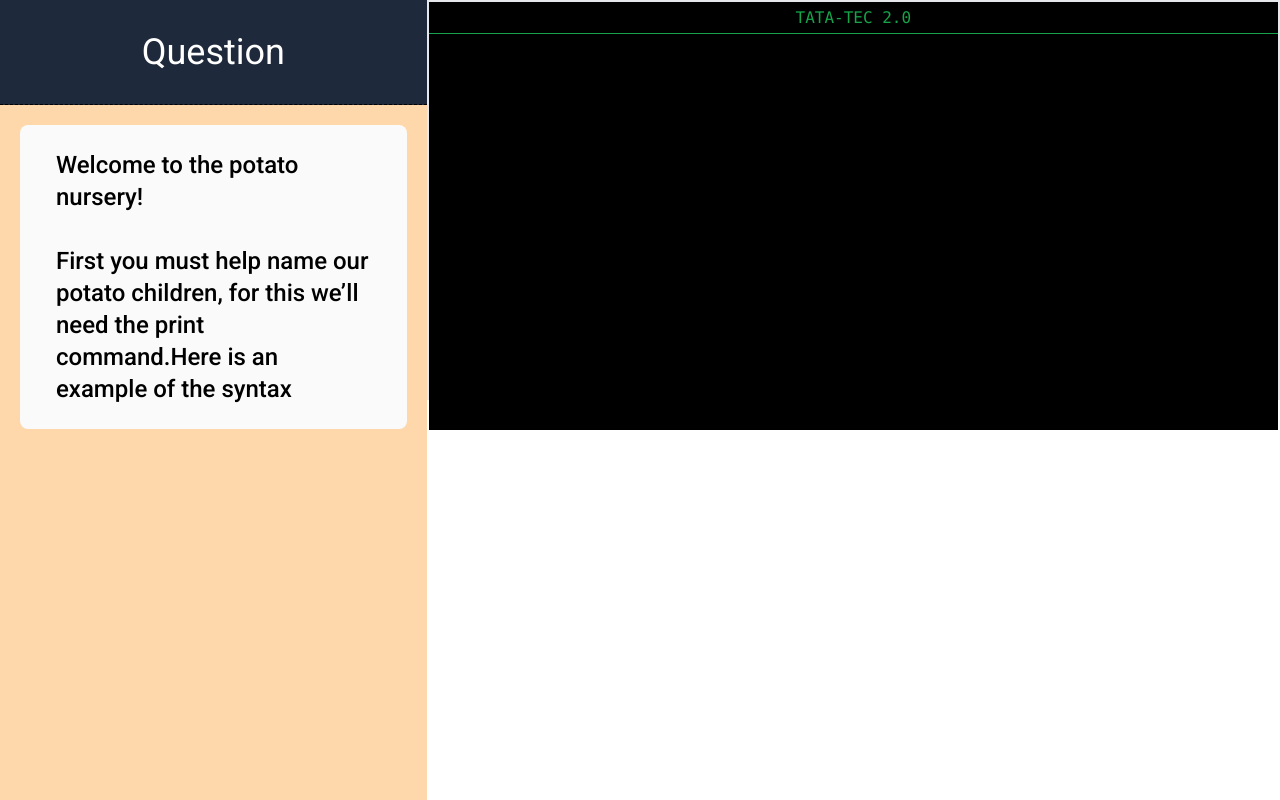
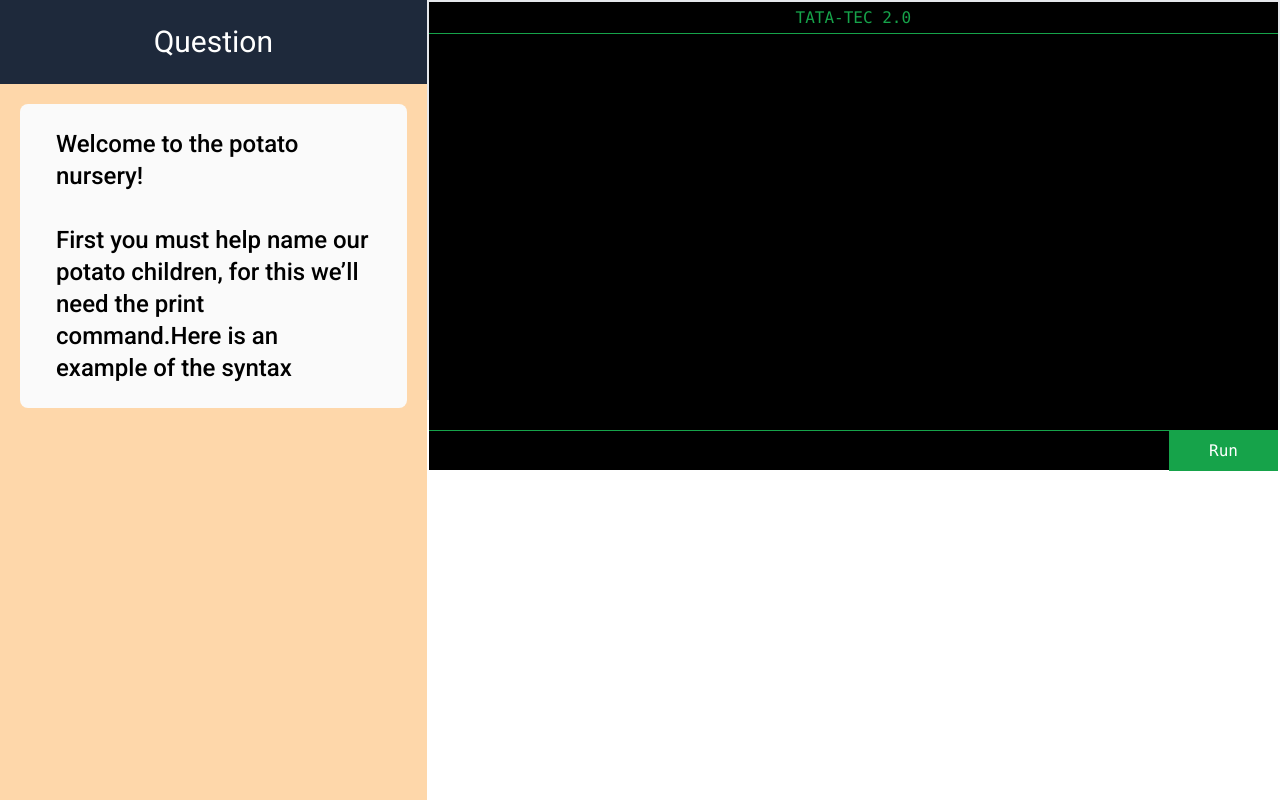
Before and after one commit to vikramsingh13/hackville-2023, a React (Vite) app in the folder client/: page / in a window 1280 px wide. Built offline with nearby package versions, Linux system fonts and the light colour scheme.

Commit message:
Run button for console

```diff
--- a/client/src/components/coding/Console.jsx
+++ b/client/src/components/coding/Console.jsx
@@ -10,6 +10,11 @@ export default function Console() {
             <textarea className='p-2 text-2xl w-full h-full resize-none bg-black max-w-none'
             name="tatotext" id="tatotext" cols="30" rows="10"></textarea>
         </div>
+        <div className='bg-black w-full h-10 border-t border-green-600'>
+            <div className='flex justify-end'>
+                <button className='bg-green-600 text-white p-2 pl-10 pr-10'>Run</button>
+            </div>
+        </div>
     </div>
   )
 }
--- a/client/src/components/coding/Question.jsx
+++ b/client/src/components/coding/Question.jsx
@@ -4,7 +4,7 @@ import DOMPurify from 'dompurify';
 export default function Question({ question }) {
   return (
     <div class="w-1/3 bg-orange-200">
-      	<h1 className="text-4xl text-center m-0 bg-slate-800 text-white p-8 border-b border-dashed border-black">
+      	<h1 className="text-3xl text-center m-0 bg-slate-800 text-white p-6 border-black">
 			Question
 	  	</h1>
 		<div className="bg-neutral-50 m-5 rounded-lg">
```
